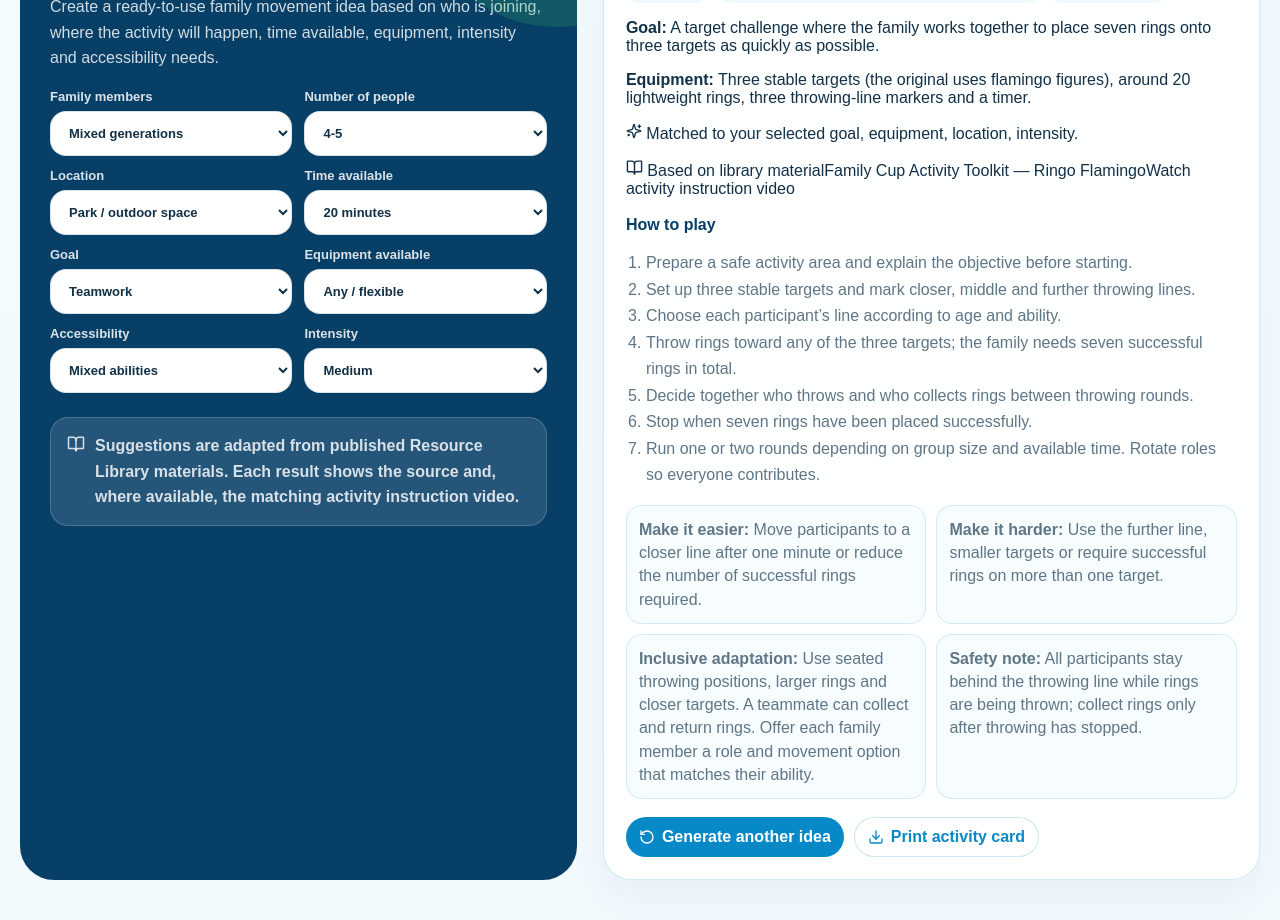
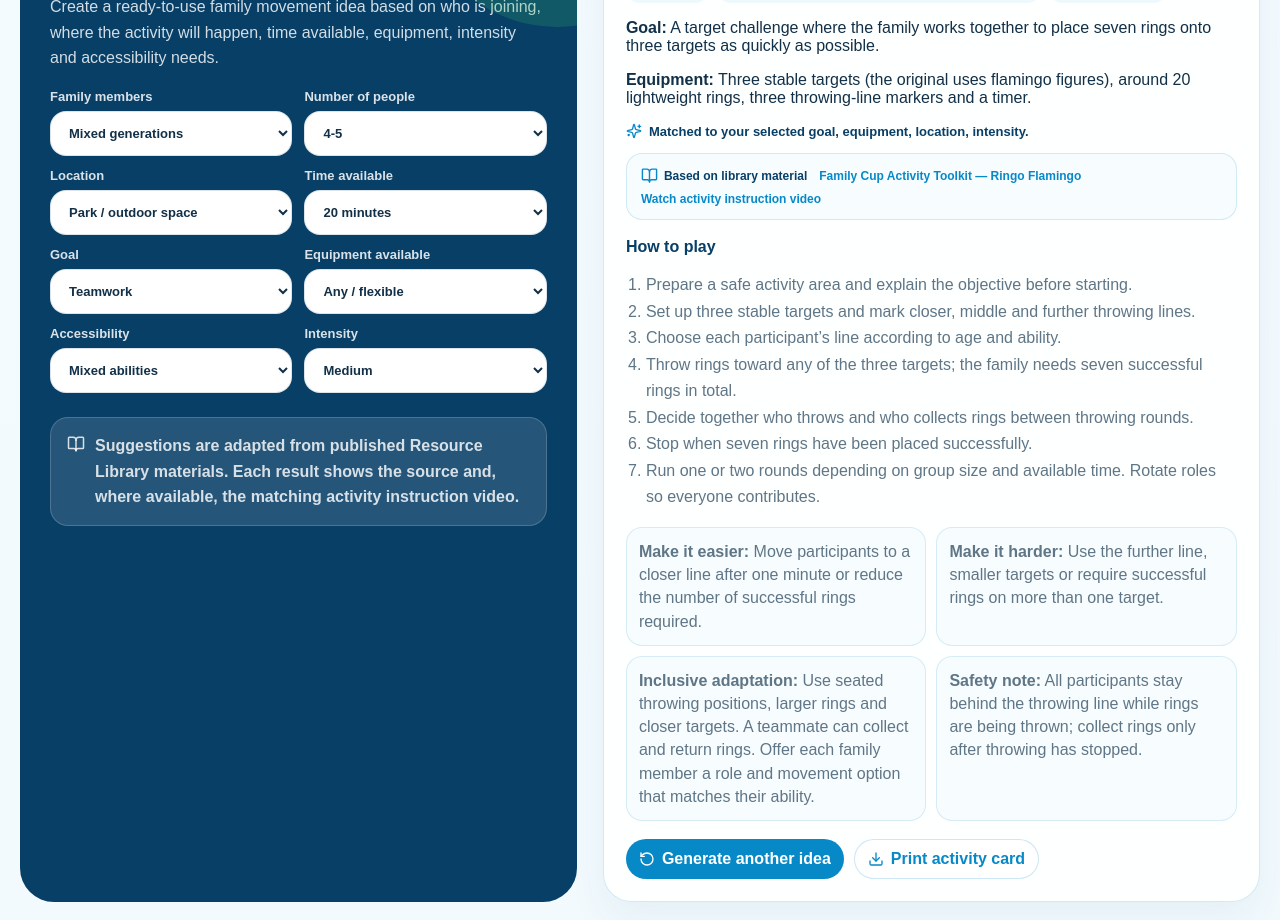
Before and after one commit to ronaldsrezais-cpu/knowledge-hub, a Next.js app: page / in a window 1280 px wide. Shown: the part 2900-3820 px from the top of the page. Built offline with nearby package versions, Linux system fonts and the light colour scheme.

Commit message:
Style source-backed activity generator details

```diff
--- a/app/globals.css
+++ b/app/globals.css
@@ -168,6 +168,13 @@ select, input, textarea { width:100%; padding: 13px 14px; border:1px solid var(-
   flex: 0 0 auto;
   margin-top: 2px;
 }
+.activity-match { display:flex; align-items:center; gap:7px; margin:10px 0 0; color:var(--deep); font-size:13px; font-weight:800; }
+.activity-match svg { color:var(--blue); flex:0 0 auto; }
+.activity-source-box { margin-top:14px; padding:13px 14px; border:1px solid rgba(7,137,200,.16); border-radius:16px; background:#f7fcff; display:flex; flex-wrap:wrap; align-items:center; gap:8px 12px; }
+.activity-source-box span { display:inline-flex; align-items:center; gap:6px; color:var(--deep); font-size:12px; font-weight:900; }
+.activity-source-box span svg { color:var(--blue); }
+.activity-source-box a { color:var(--blue); font-size:12px; font-weight:900; text-decoration:none; }
+.activity-source-box a:hover { text-decoration:underline; }
 .activity-card-output h4 { margin: 18px 0 8px; color: var(--deep); }
 .activity-card-output ol { padding-left: 20px; color: var(--muted); line-height: 1.66; }
 .activity-meta { display:flex; flex-wrap:wrap; gap:8px; margin: 10px 0 16px; }
```
